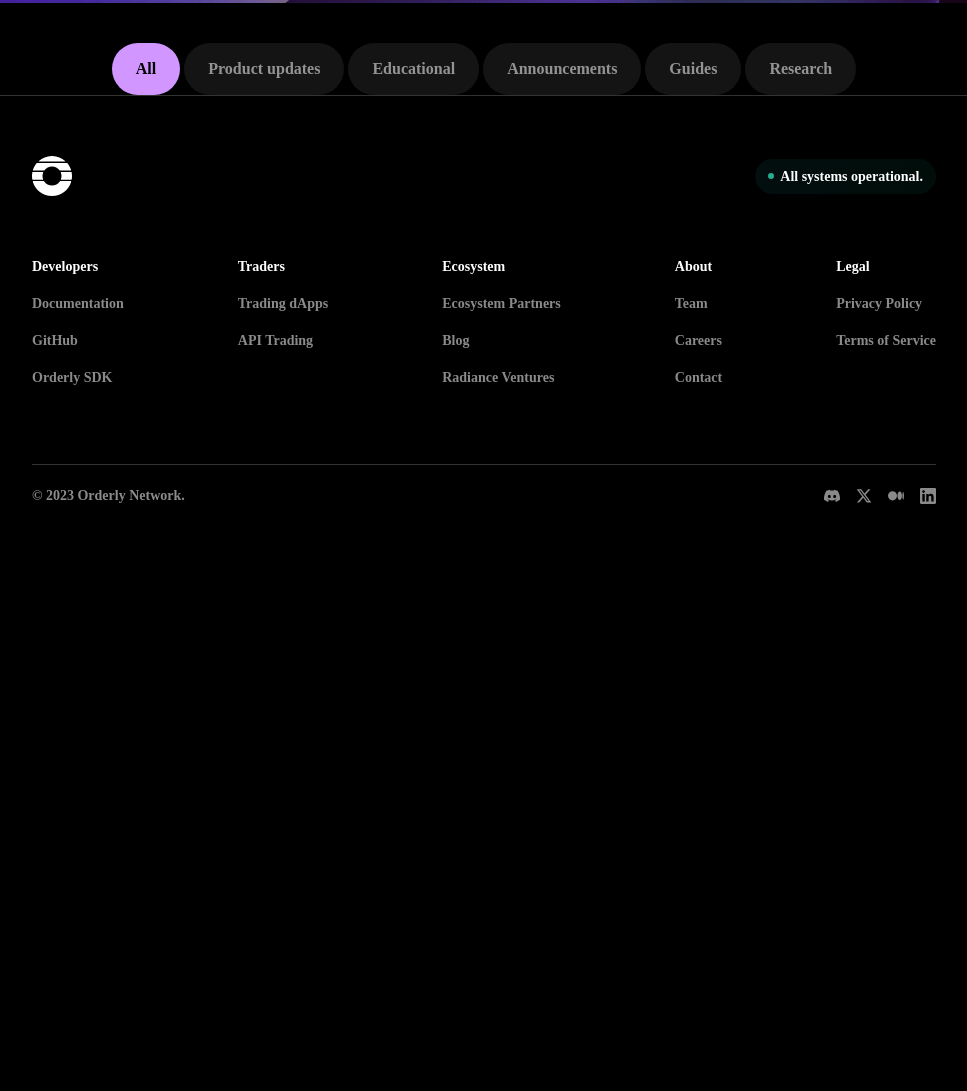
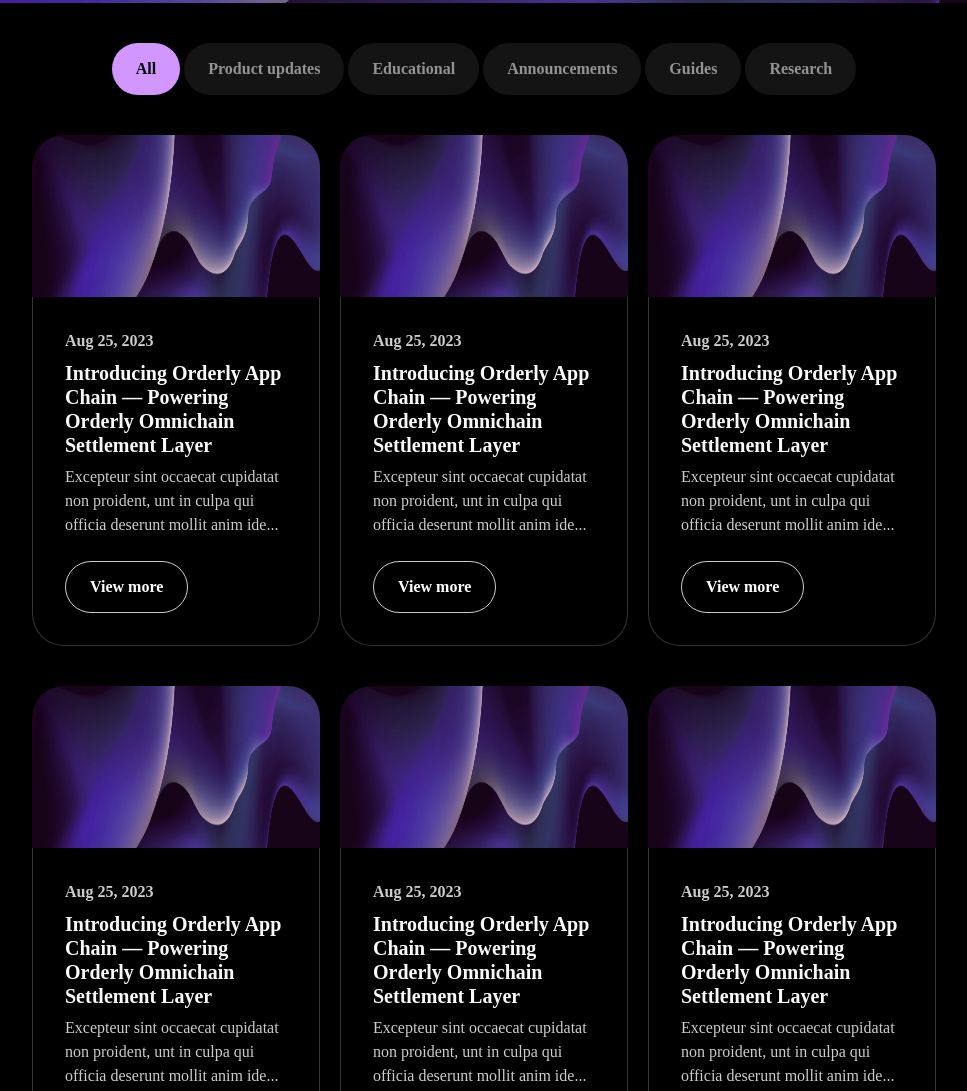
Before and after one commit to AmonTao0130/orderly-offical-website-new, an Astro site: page /blog in a window 1280 px wide. Shown: the part 453-1544 px from the top of the page, without its empty margins (156-1123 px from the left). Before the commit the page ends 989 px from the top, so only its background shows below. Built offline with nearby package versions, Linux system fonts and the light colour scheme; Astro itself is replaced by a stand-in of ours.

Commit message:
add BlogList

```diff
--- /dev/null
+++ b/src/layouts/blog/BlogItem.tsx
@@ -0,0 +1,69 @@
+import React from "react";
+import type { PropsWithClassName } from "@/types";
+import { cn } from "@/utils";
+import Button from "@/components/Button";
+
+export type TBlogIem = {
+  title: string;
+  description: string;
+  img: string;
+  time: string;
+  url: string;
+};
+
+const BlogItem: React.FC<TBlogIem & PropsWithClassName> = (props) => {
+  return (
+    <div
+      className={cn(
+        " mx-[10px] rounded-[32px]",
+        /** 375 */
+        "w-full mt-[20px]",
+        /** 768 */
+        "md:w-[calc((100%_-_40px)_/_2)] md:mt-[40px]",
+        /** 1024 */
+        "lg:w-[calc((100%_-_60px)_/_3)]",
+        /** 1440 */
+        "xl:",
+        /** 1440 */
+        "2xl:"
+      )}
+    >
+      <img
+        className={cn(
+          "w-full h-[162px]",
+          /** 375 */
+          "rounded-t-[16px]",
+          /** 768 */
+          "md:rounded-t-[32px]"
+        )}
+        src={props.img}
+      />
+      <div
+        className={cn(
+          "p-[32px]",
+          "border-[1px] border-t-0 border-solid border-primary-20 border-t-none",
+          /** 375 */
+          "rounded-b-[16px]",
+          /** 768 */
+          "md:rounded-b-[32px]"
+        )}
+      >
+        <div className="text-base leading-[24px] text-primary-80">
+          {props.time}
+        </div>
+        {/* TODO: 添加Articulat CF字体文件 */}
+        <div className="text-xl text-primary leading-[24px] mt-[8px] font-extrabold font-['Articulat_CF']">
+          {props.title}
+        </div>
+        <div className="text-base eading-[24px] font-medium text-primary-80 mt-[8px]">
+          {props.description}
+        </div>
+        <Button className="mt-[24px]" type="outlined">
+          View more
+        </Button>
+      </div>
+    </div>
+  );
+};
+
+export default BlogItem;
--- /dev/null
+++ b/src/layouts/blog/BlogList.tsx
@@ -0,0 +1,38 @@
+import React from "react";
+import type { PropsWithClassName } from "@/types";
+import Content from "@/components/Content";
+import BlogItem, { type TBlogIem } from "./BlogItem";
+import Pagination from "./Pagination";
+import Bg from "./imgs/header-bg.png";
+import { cn } from "@/utils";
+
+const item = {
+  title:
+    "Introducing Orderly App Chain — Powering Orderly Omnichain Settlement Layer",
+  description:
+    "Excepteur sint occaecat cupidatat non proident, unt in culpa qui officia deserunt mollit anim ide...",
+  img: Bg.src,
+  time: "Aug 25, 2023",
+  url: "",
+};
+
+const data: TBlogIem[] = [];
+for (let i = 0; i < 10; i++) {
+  data.push(item);
+}
+
+const BlogList: React.FC<PropsWithClassName> = (props) => {
+  return (
+    <Content>
+      <div className={cn("flex flex-wrap mx-[-10px]")}>
+        {data.map((item, index) => {
+          return <BlogItem key={index} {...item} />;
+        })}
+      </div>
+
+      <Pagination />
+    </Content>
+  );
+};
+
+export default BlogList;
--- a/src/pages/blog.astro
+++ b/src/pages/blog.astro
@@ -6,6 +6,8 @@
 import BlogTab from "@/layouts/blog/BlogTab";
 import Footer from "@/components/Footer";
 import { cn } from "@/utils";
+import BlogList from "@/layouts/blog/BlogList";
+import "../style/index.css";
 ---
 
 <!--
@@ -40,5 +42,6 @@
     </div>
   </div>
   <BlogTab client:visible />
+  <BlogList client:visible />
   <Footer />
 </Layout>
```
